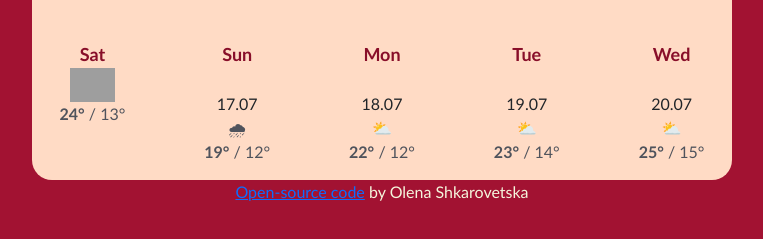
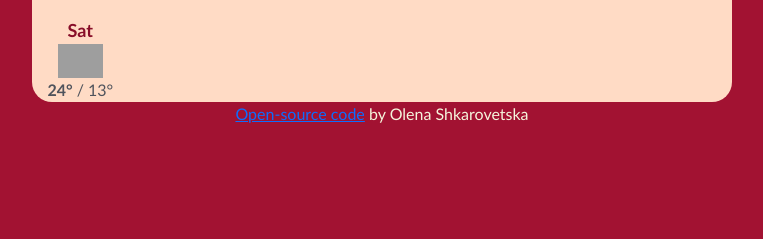
Before and after one commit to Olena-Shkarovetska/WeatherApp, a plain HTML site: page index.html in a window 1280 px wide. Shown: the part 243-482 px from the top of the page, without its empty margins (258-1021 px from the left). Drawn offline with nearby package versions, Linux system fonts and the light colour scheme; no server answers; grey boxes are pictures that could not be loaded.

Commit message:
Delete weather-forecast 2-5

```diff
--- a/index.html
+++ b/index.html
@@ -84,73 +84,17 @@
           </div>
         </div>
 
-        <br />
-
-        <div class="row row-cols-5 list">
-          <div class="col">
+       <div class="weather-forecast">
+         <div class="row">
+          <div class="col-2">
             <div class="weather-forecast-date"> Sat </div>
-             <img src="http://openweathermap.org/img/wn/50d@2x.png" alt="" width="30">
-               <div class="weather-forecast-temperatures">
+            <img src="http://openweathermap.org/img/wn/50d@2x.png" alt="" width="30">
+              <div class="weather-forecast-temperatures">
                 <span class="weather-forecast-temperature-max">24°</span> /
                 <span class="weather-forecast-temperature-min">13°</span>
-               </div>
+              </div>
           </div>
-
-          <div class="col">
-            <div class="weather-forecast-date"> Sun </div>
-            <br />
-            17.07
-            <br />
-            <div class="temperature">
-              <p>
-                🌧
-                <br />
-                <strong>19°</strong> / 12°
-              </p>
-            </div>
-          </div>
-
-          <div class="col">
-            <div class="weather-forecast-date"> Mon </div>
-            <br />
-            18.07
-            <br />
-            <div class="temperature">
-              <p>
-                ⛅
-                <br />
-                <strong>22°</strong> / 12°
-              </p>
-            </div>
-          </div>
-
-          <div class="col">
-            <div class="weather-forecast-date"> Tue </div>
-            <br />
-            19.07
-            <br />
-            <div class="temperature">
-              <p>
-                ⛅
-                <br />
-                <strong>23°</strong> / 14°
-              </p>
-            </div>
-          </div>
-
-          <div class="col">
-            <div class="weather-forecast-date"> Wed </div>
-            <br />
-            20.07
-            <br />
-            <div class="temperature">
-              <p>
-                ⛅
-                <br />
-                <strong>25°</strong> / 15°
-              </p>
-            </div>
-          </div>
+         </div>
         </div>
       </div>
       <p class="code-by">
--- a/styles.css
+++ b/styles.css
@@ -114,8 +114,9 @@ img {
   text-decoration: none;
 }
 
-.list {
+.weather-forecast {
   text-align: center;
+
 }
 
 .weather-forecast-date {
```
